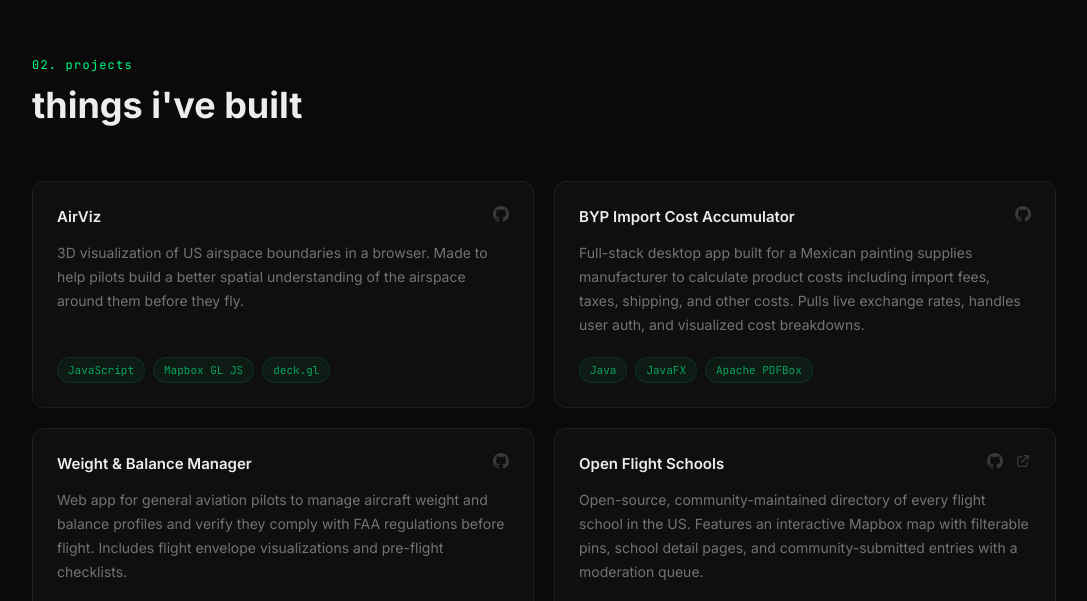
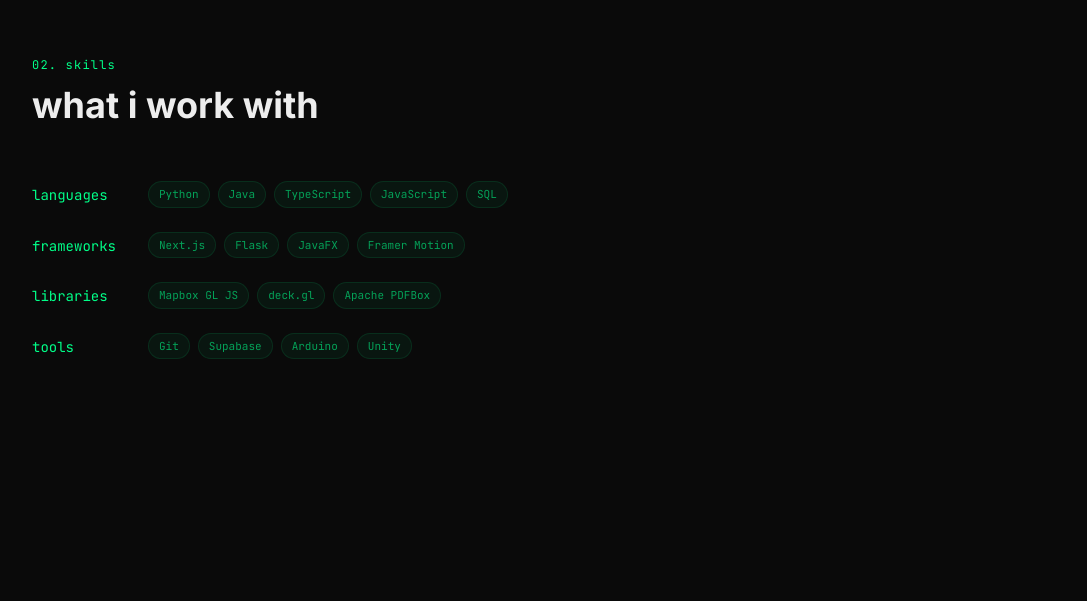
Before and after one commit to gabrielortiz00/gabrielortiz, a Next.js app: page / in a window 1280 px wide. Shown: the part 1619-2220 px from the top of the page, without its empty margins (96-1183 px from the left). Built offline with nearby package versions, Linux system fonts and the light colour scheme.

Commit message:
Add skills section and renumber nav

```diff
--- a/src/app/page.tsx
+++ b/src/app/page.tsx
@@ -1,6 +1,7 @@
 import Nav from "@/components/Nav";
 import Hero from "@/components/Hero";
 import About from "@/components/About";
+import Skills from "@/components/Skills";
 import Projects from "@/components/Projects";
 import Resume from "@/components/Resume";
 import Contact from "@/components/Contact";
@@ -12,6 +13,7 @@ export default function Home() {
       <Nav />
       <Hero />
       <About />
+      <Skills />
       <Projects />
       <Resume />
       <Contact />
--- a/src/components/Contact.tsx
+++ b/src/components/Contact.tsx
@@ -69,7 +69,7 @@ export default function Contact() {
           className="mb-14"
         >
           <p className="font-mono text-accent text-xs tracking-widest mb-3">
-            04. contact
+            05. contact
           </p>
           <h2 className="text-3xl sm:text-4xl font-bold text-[#ededed] mb-4">
             let&apos;s talk
--- a/src/components/Nav.tsx
+++ b/src/components/Nav.tsx
@@ -5,6 +5,7 @@ import { motion } from "framer-motion";
 
 const navLinks = [
   { label: "about", href: "#about" },
+  { label: "skills", href: "#skills" },
   { label: "projects", href: "#projects" },
   { label: "resume", href: "#resume" },
   { label: "contact", href: "#contact" },
--- a/src/components/Projects.tsx
+++ b/src/components/Projects.tsx
@@ -70,7 +70,7 @@ export default function Projects() {
           className="mb-14"
         >
           <p className="font-mono text-accent text-xs tracking-widest mb-3">
-            02. projects
+            03. projects
           </p>
           <h2 className="text-3xl sm:text-4xl font-bold text-[#ededed]">
             things i&apos;ve built
--- a/src/components/Resume.tsx
+++ b/src/components/Resume.tsx
@@ -14,7 +14,7 @@ export default function Resume() {
             transition={{ duration: 0.6 }}
           >
             <p className="font-mono text-accent text-xs tracking-widest mb-4">
-              03. resume
+              04. resume
             </p>
             <h2 className="text-3xl sm:text-4xl font-bold text-[#ededed] mb-4">
               want the full picture?
--- /dev/null
+++ b/src/components/Skills.tsx
@@ -0,0 +1,72 @@
+"use client";
+
+import { motion } from "framer-motion";
+
+const categories = [
+  {
+    label: "languages",
+    skills: ["Python", "Java", "TypeScript", "JavaScript", "SQL"],
+  },
+  {
+    label: "frameworks",
+    skills: ["Next.js", "Flask", "JavaFX", "Framer Motion"],
+  },
+  {
+    label: "libraries",
+    skills: ["Mapbox GL JS", "deck.gl", "Apache PDFBox"],
+  },
+  {
+    label: "tools",
+    skills: ["Git", "Supabase", "Arduino", "Unity"],
+  },
+];
+
+export default function Skills() {
+  return (
+    <section id="skills" className="py-32 px-6 md:px-16 lg:px-24">
+      <div className="max-w-5xl mx-auto">
+        <motion.div
+          initial={{ opacity: 0, y: 20 }}
+          whileInView={{ opacity: 1, y: 0 }}
+          viewport={{ once: true, margin: "-80px" }}
+          transition={{ duration: 0.6 }}
+          className="mb-14"
+        >
+          <p className="font-mono text-accent text-xs tracking-widest mb-3">
+            02. skills
+          </p>
+          <h2 className="text-3xl sm:text-4xl font-bold text-[#ededed]">
+            what i work with
+          </h2>
+        </motion.div>
+
+        <div className="space-y-6">
+          {categories.map(({ label, skills }, i) => (
+            <motion.div
+              key={label}
+              initial={{ opacity: 0, y: 20 }}
+              whileInView={{ opacity: 1, y: 0 }}
+              viewport={{ once: true, margin: "-60px" }}
+              transition={{ duration: 0.5, delay: i * 0.08 }}
+              className="flex gap-5 items-start"
+            >
+              <span className="font-mono text-accent text-sm shrink-0 w-24 pt-1">
+                {label}
+              </span>
+              <div className="flex flex-wrap gap-2">
+                {skills.map((skill) => (
+                  <span
+                    key={skill}
+                    className="font-mono text-[11px] text-accent/60 bg-accent/5 border border-accent/10 px-2.5 py-1 rounded-full"
+                  >
+                    {skill}
+                  </span>
+                ))}
+              </div>
+            </motion.div>
+          ))}
+        </div>
+      </div>
+    </section>
+  );
+}
```
